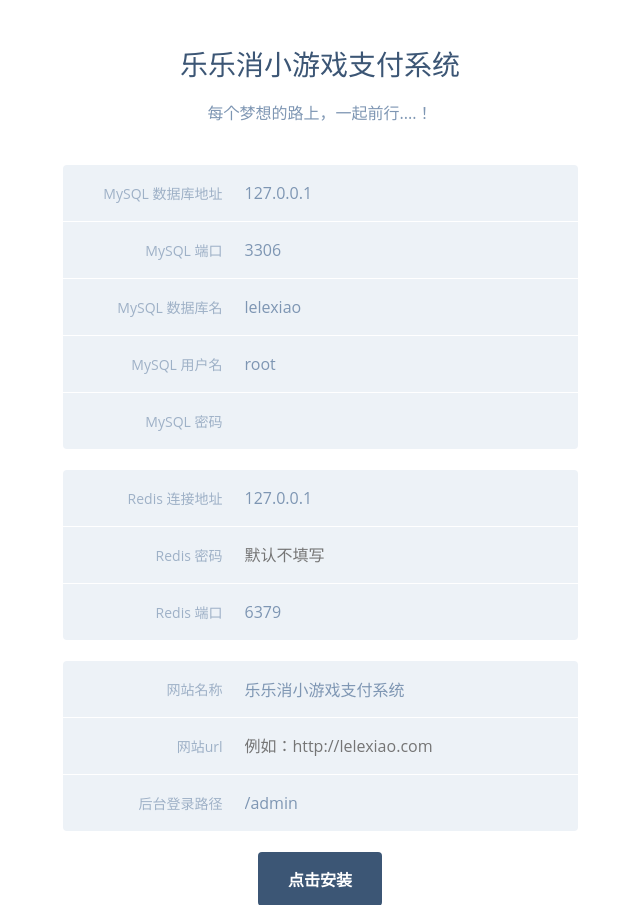
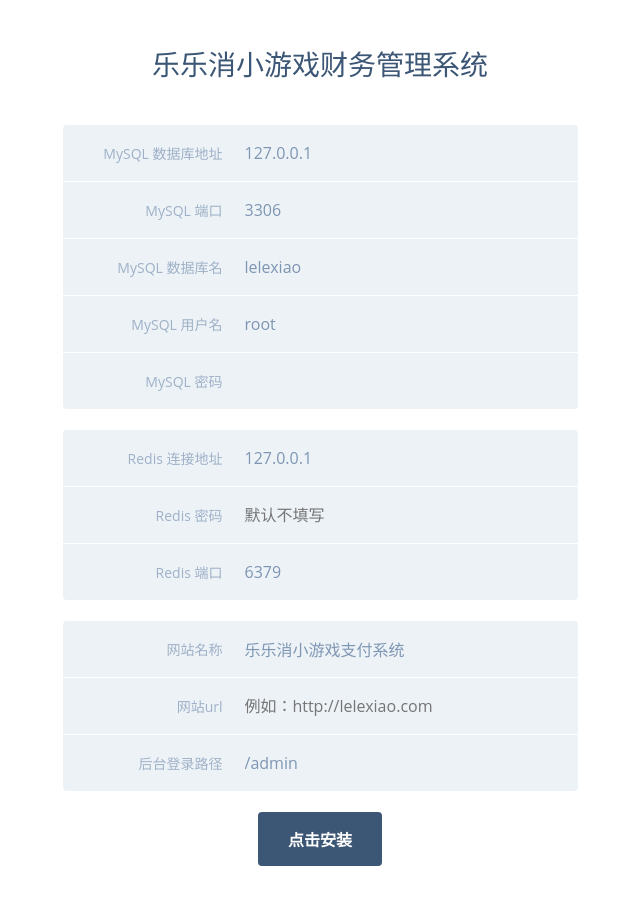
Before and after one commit to hh7418695/lelexiao2, a Laravel app: template resources/views/common/install.blade.php in a window 1280 px wide. Shown: the top 905 px of the page, without its empty margins (320-960 px from the left). After the commit the page ends 866 px from the top, so only its background shows below. Run offline with Laravel 8, Linux system fonts and the light colour scheme; the template is opened without the code that fills it, so the values that code supplies are empty; settings files or empty folders that the repository lacks are supplied; some libraries are stand-ins or nearby versions.

Commit message:
更新准确名称

```diff
--- a/resources/views/common/install.blade.php
+++ b/resources/views/common/install.blade.php
@@ -3,7 +3,7 @@
 <head>
     <meta charset="utf-8">
     <meta http-equiv="X-UA-Compatible" content="IE=edge">
-    <title>乐乐消小游戏支付系统安装程序</title>
+    <title>乐乐消小游戏财务管理系统安装程序</title>
     <meta name="viewport" content="width=device-width, initial-scale=1, maximum-scale=1, minimum-scale=1">
     <meta name="renderer" content="webkit">
 
@@ -119,11 +119,11 @@
 <body>
 <div class="container">
 
-    <h2>乐乐消小游戏支付系统</h2>
+    <h2>乐乐消小游戏财务管理系统</h2>
     <div>
 
-        <p>每个梦想的路上，一起前行....！
-        </p>
+        <!-- <p>每个梦想的路上，一起前行....！
+        </p> -->
 
         <form method="post">
             <div id="error" style="display:none"></div>
```
